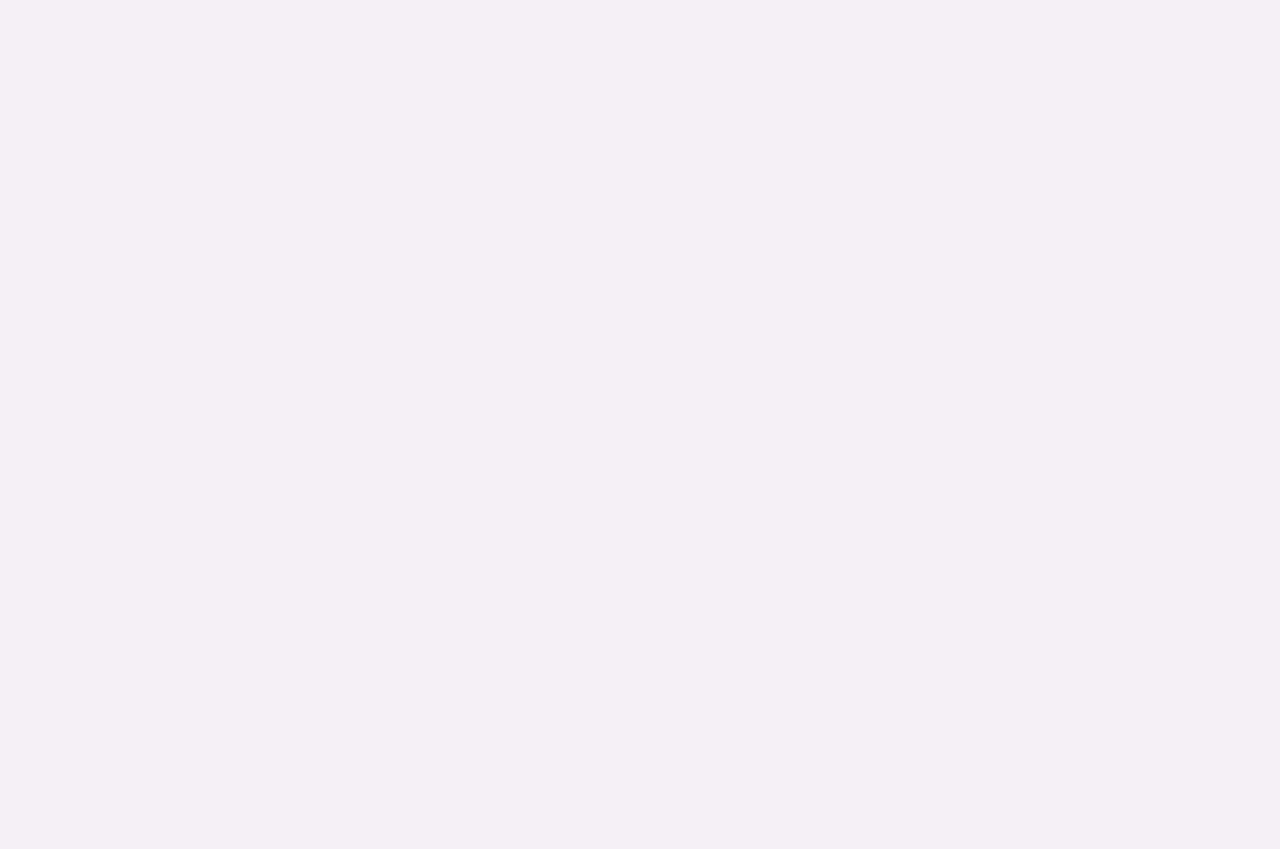
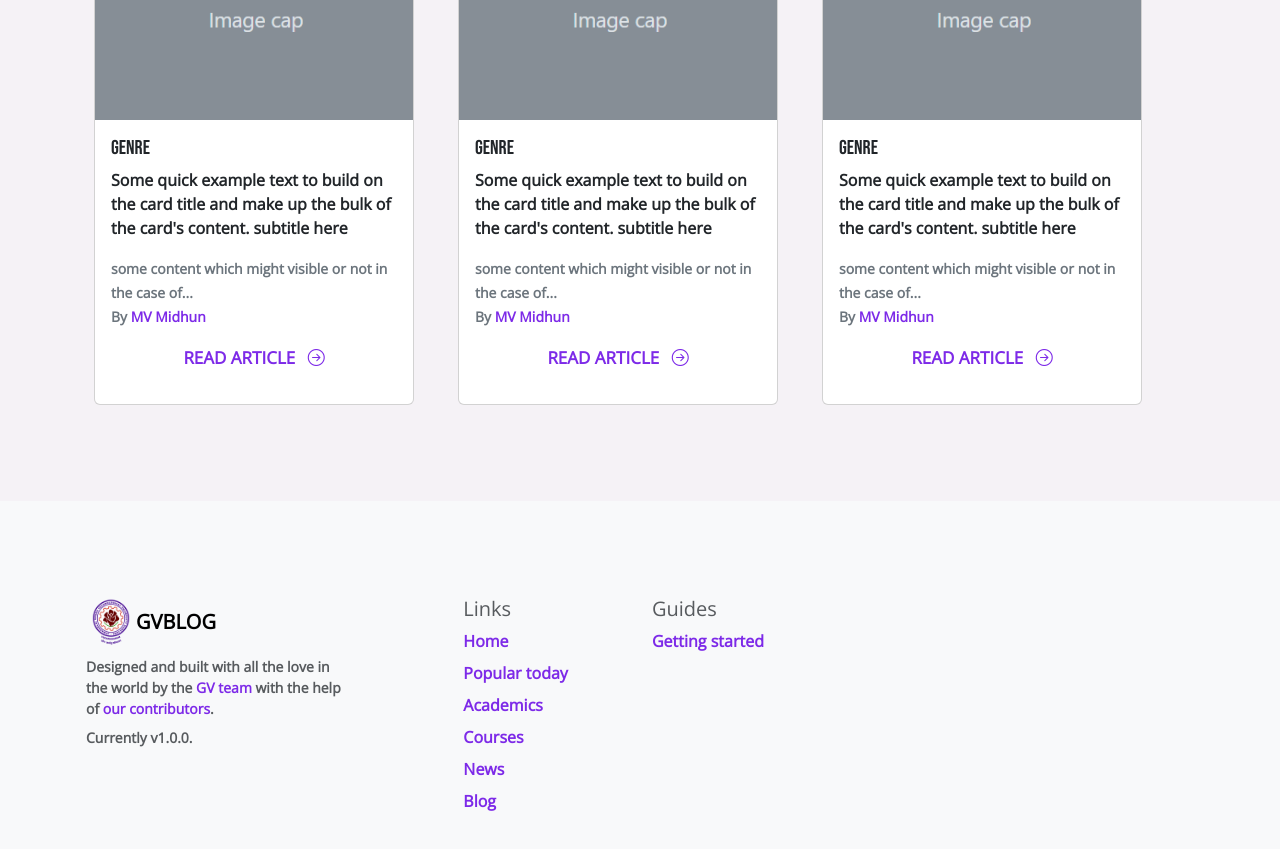
Before and after one commit to venkatmidhunmareedu/FInanceClub-jntugv, a React (Create React App) app in the folder client/: page /home in a window 1280 px wide. Before the commit this address had no page. Shown: the part 1540-2389 px from the top of the page. Before the commit the page ends 800 px from the top, so only its background shows below. Built offline with nearby package versions, Linux system fonts and the light colour scheme.

Commit message:
updated readme

```diff
--- a/client/src/App.js
+++ b/client/src/App.js
@@ -12,7 +12,7 @@ function App() {
   return (
     <BrowserRouter >
       <Routes>
-        <Route exact path='/' element={< Home />}></Route>
+        <Route exact path='/home' element={< Home />}></Route>
       </Routes>
     </BrowserRouter>
   );
--- a/client/src/components/Navbar.jsx
+++ b/client/src/components/Navbar.jsx
@@ -1,5 +1,5 @@
 import React, { useState , useEffect } from 'react';
-
+import {Link} from "react-router-dom"
 
 export default function Navbar() {
     const [screenWidth, setScreenWidth] = useState(window.innerWidth);
@@ -31,7 +31,7 @@ export default function Navbar() {
                     <div className="collapse navbar-collapse" id="navbarSupportedContent">
                         <ul className="navbar-nav ms-auto mb-2 mb-lg-0 open-sans dark fs-6 text-uppercase">
                             <li className="nav-item">
-                                <a className="nav-link link-active mx-4" aria-current="page" href="#">Home</a>
+                                <a className="nav-link link-active mx-4" aria-current="page" href="/home">Home</a>
                             </li>
                             <li className="nav-item">
                                 <a className="nav-link  mx-4" aria-current="page" href="#">Popular today</a>
```
Also changed, not shown: 1 other file (tests, documents, lock files or other folders).
